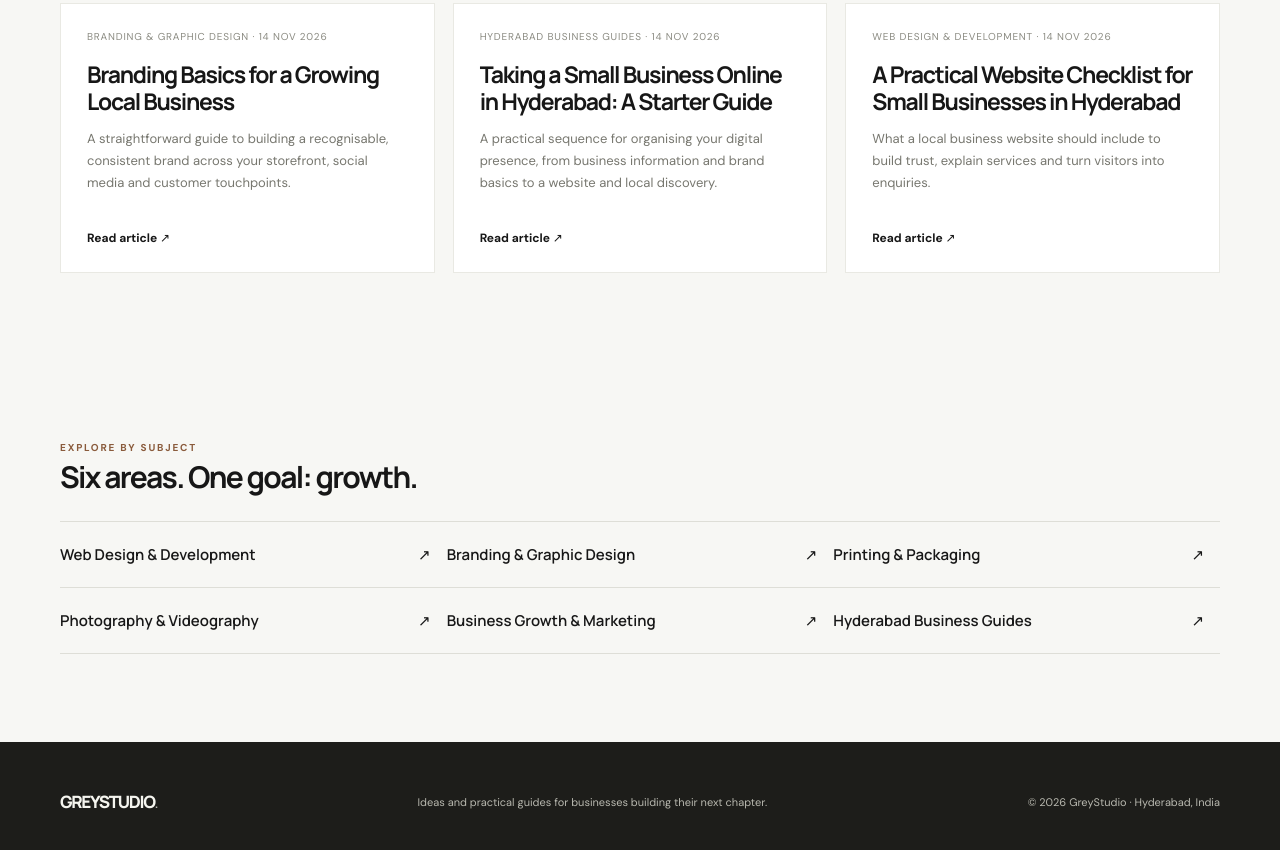
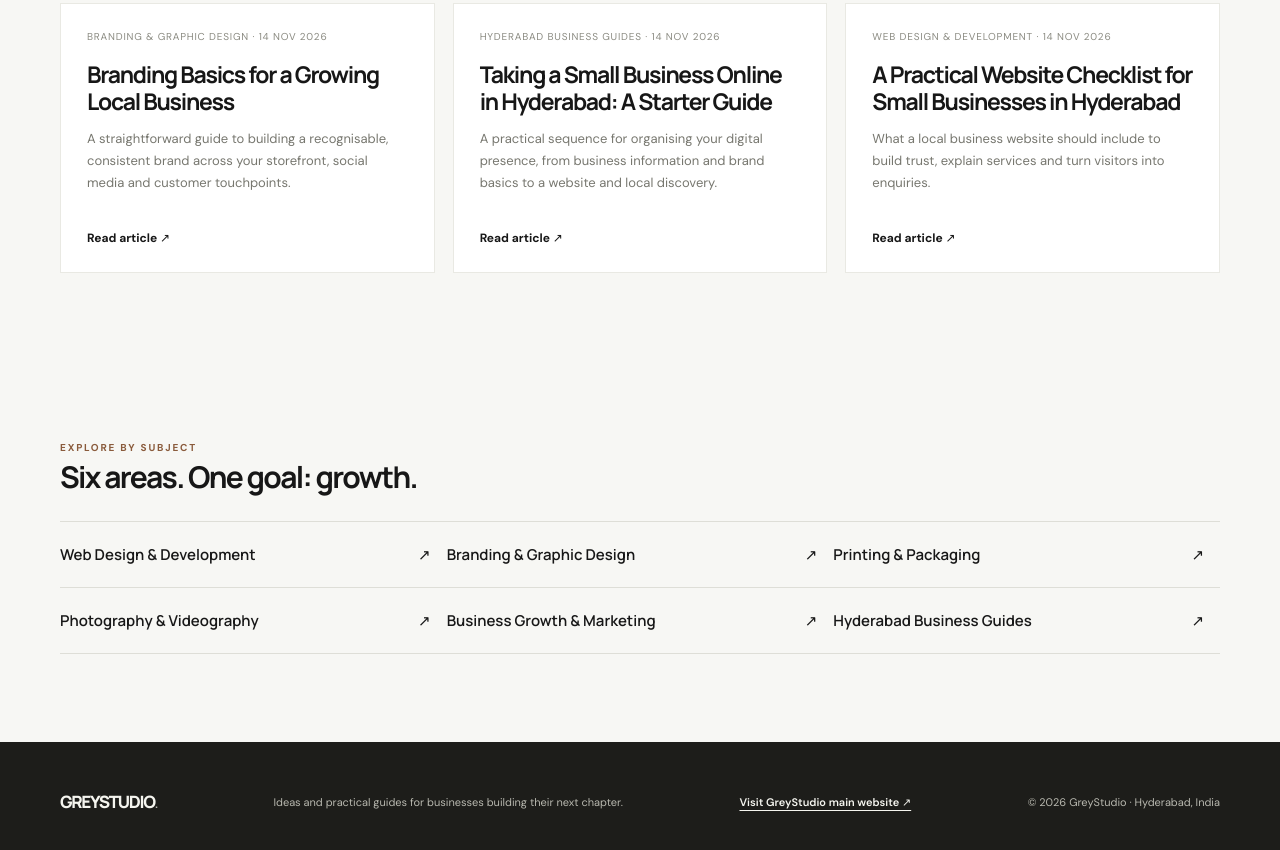
Before and after one commit to Meharsh15/Greystudio-blog, an Astro site: page / in a window 1280 px wide. Shown: the part 639-1489 px from the top of the page. Built offline with nearby package versions, Linux system fonts and the light colour scheme; Astro itself is replaced by a stand-in of ours.

Commit message:
Add main website link to blog footer

```diff
--- a/src/layouts/BaseLayout.astro
+++ b/src/layouts/BaseLayout.astro
@@ -34,6 +34,7 @@ const socialImage = image ?? new URL("/og-default.svg", SITE.url).toString();
       <div class="footer-inner">
         <a class="wordmark" href="/">GREYSTUDIO<span>.</span></a>
         <p>Ideas and practical guides for businesses building their next chapter.</p>
+        <a class="footer-main-link" href="https://greystudio.online/">Visit GreyStudio main website ↗</a>
         <span>© {new Date().getFullYear()} GreyStudio · Hyderabad, India</span>
       </div>
     </footer>
@@ -73,6 +74,8 @@ const socialImage = image ?? new URL("/og-default.svg", SITE.url).toString();
   .site-footer{background:#1d1d1a;color:#f5f5ef;padding:42px 0}
   .footer-inner{width:min(1160px,calc(100% - 48px));margin:auto;display:flex;align-items:center;justify-content:space-between;gap:20px;flex-wrap:wrap}
   .footer-inner p,.footer-inner span{font-size:11px;color:#b8b8af}
+  .footer-main-link{font-size:11px;font-weight:600;color:#f5f5ef;text-decoration:underline;text-underline-offset:4px}
+  .footer-main-link:hover{color:#c9b6a5}
   .page-head{padding:70px 0 42px}
   .page-head h1{font-size:clamp(38px,5vw,60px);margin:14px 0}
   .page-head p{color:#6e6e66;max-width:650px;line-height:1.7}
```
